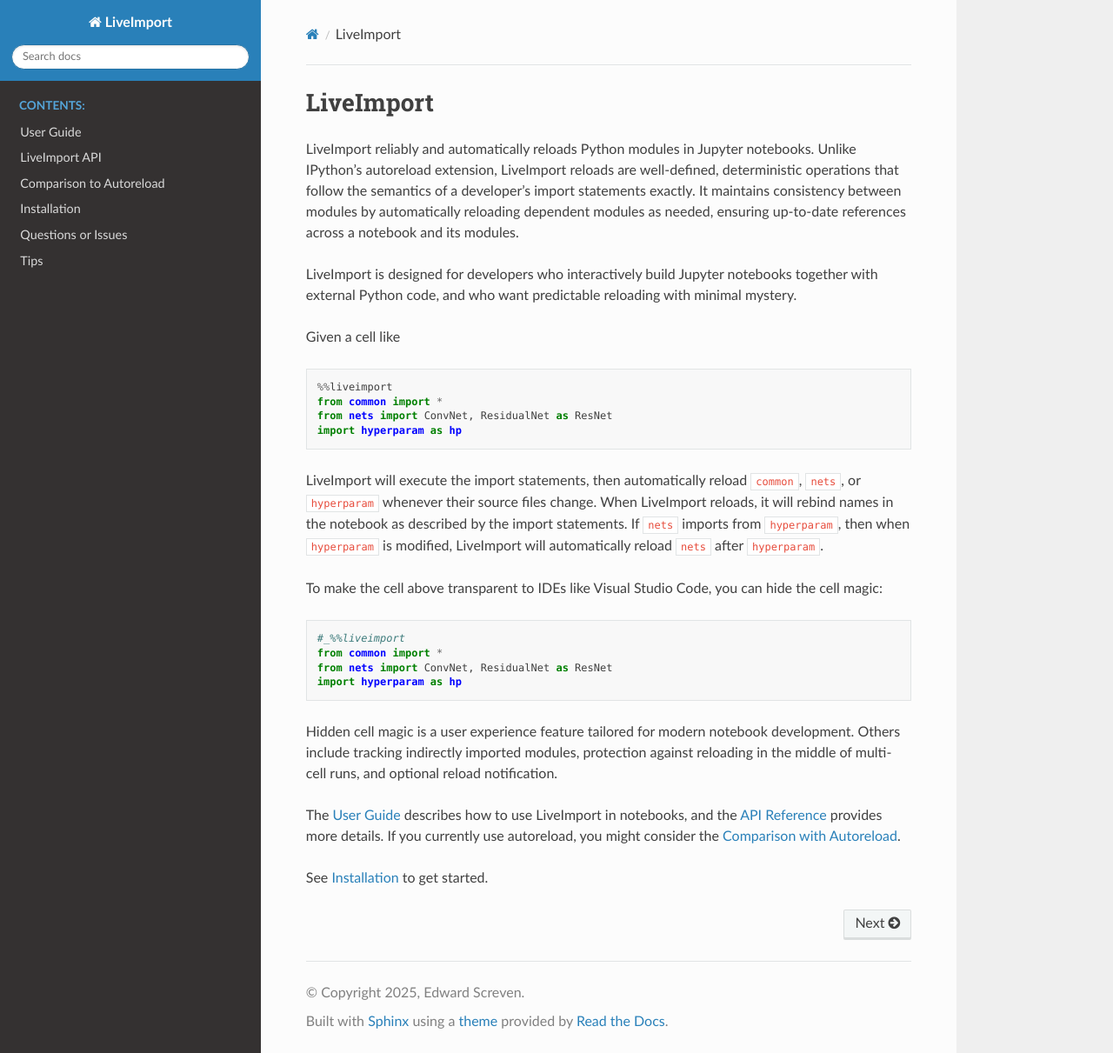
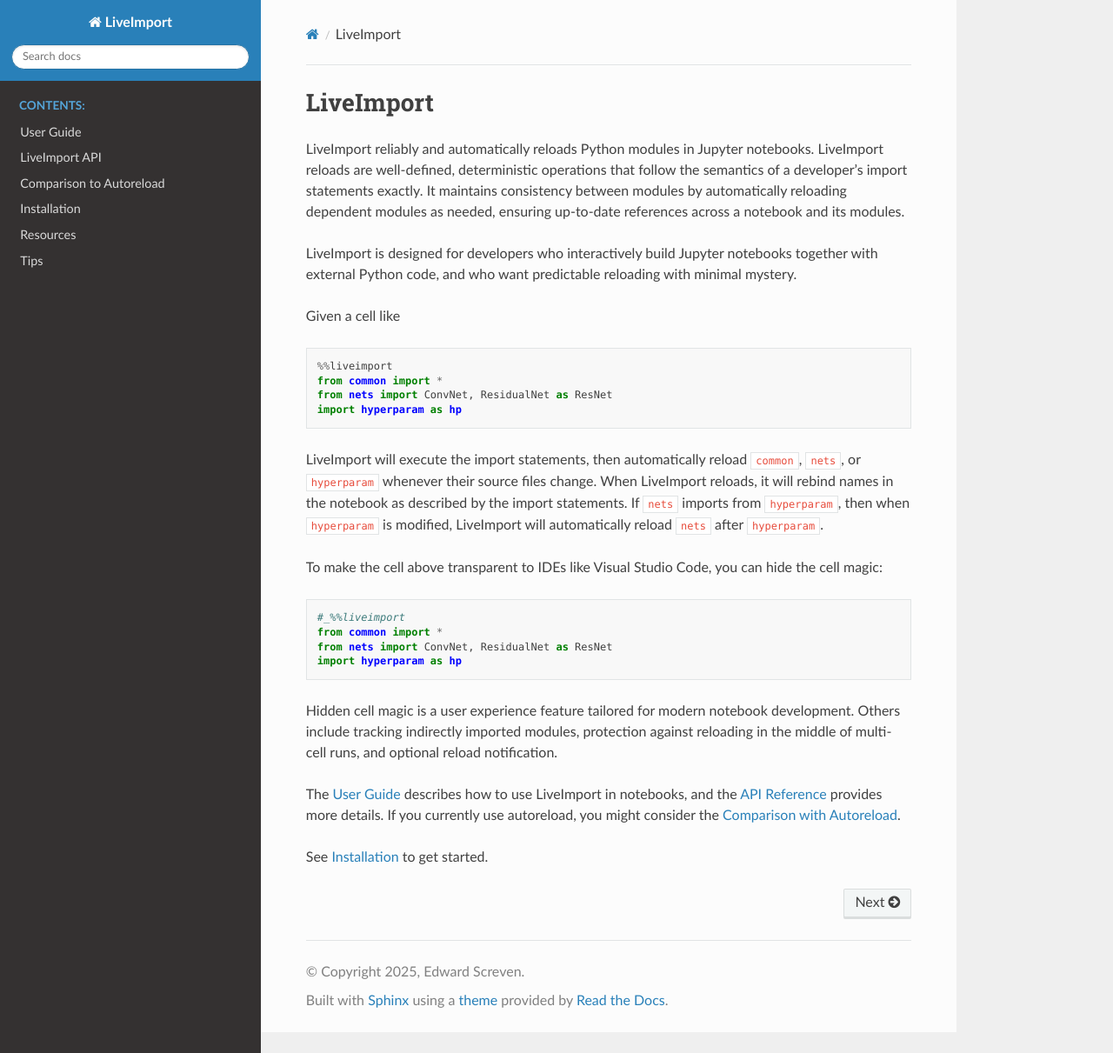
Before and after one commit to escreven/liveimport, a Sphinx documentation site: the page built from doc/index.rst, in a window 1280 px wide and 1211 px high. Shown: the whole window at 87% size. Built offline with Sphinx 7.4.7 and the Read the Docs theme 3.1.0, drawn with Linux system fonts in a browser that asks for light colours.

Commit message:
Add changelog; add badges to README.  Convert Questions and Issues doc section to Resources

```diff
--- a/doc/index.rst
+++ b/doc/index.rst
@@ -4,11 +4,10 @@
 ==========
 
 LiveImport reliably and automatically reloads Python modules in Jupyter
-notebooks.  Unlike IPython's autoreload extension, LiveImport reloads are
-well-defined, deterministic operations that follow the semantics of a
-developer's import statements exactly.  It maintains consistency between
-modules by automatically reloading dependent modules as needed, ensuring
-up-to-date references across a notebook and its modules.
+notebooks.  LiveImport reloads are well-defined, deterministic operations that
+follow the semantics of a developer's import statements exactly.  It maintains
+consistency between modules by automatically reloading dependent modules as
+needed, ensuring up-to-date references across a notebook and its modules.
 
 LiveImport is designed for developers who interactively build Jupyter notebooks
 together with external Python code, and who want predictable reloading with
@@ -62,5 +61,5 @@
     api
     comparison
     installation
-    issues
+    resources
     tips
--- a/pyproject.toml
+++ b/pyproject.toml
@@ -4,7 +4,7 @@
 
 [project]
 name = "liveimport"
-version = "1.2.2"
+version = "1.2.3.dev1"
 description = "Automatically reload modified Python modules in notebooks and scripts."
 readme = "README.md"
 authors = [{ name = "Edward Screven" }]
--- a/src/liveimport/__init__.py
+++ b/src/liveimport/__init__.py
@@ -6,7 +6,7 @@
 
 from __future__ import annotations
 
-__version__ = "1.2.2"
+__version__ = "1.2.3.dev1"
 
 __all__ = ("register", "sync", "auto_sync", "hidden_cell_magic",
            "ReloadEvent", "ModuleError", "workspace")
```
Also changed, not shown: CHANGELOG.md (added, +68 -0 lines), README.md (+5 -0 lines), doc/issues.rst (deleted, +0 -7 lines), doc/resources.rst (added, +8 -0 lines).
